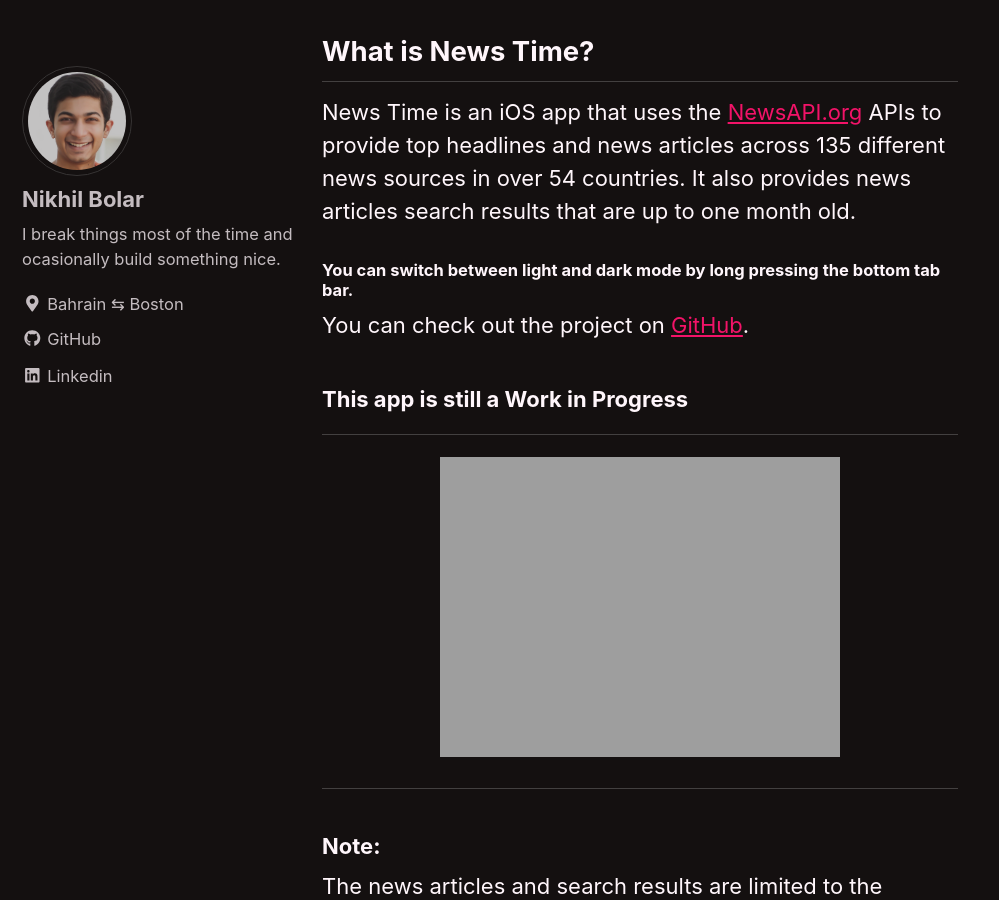
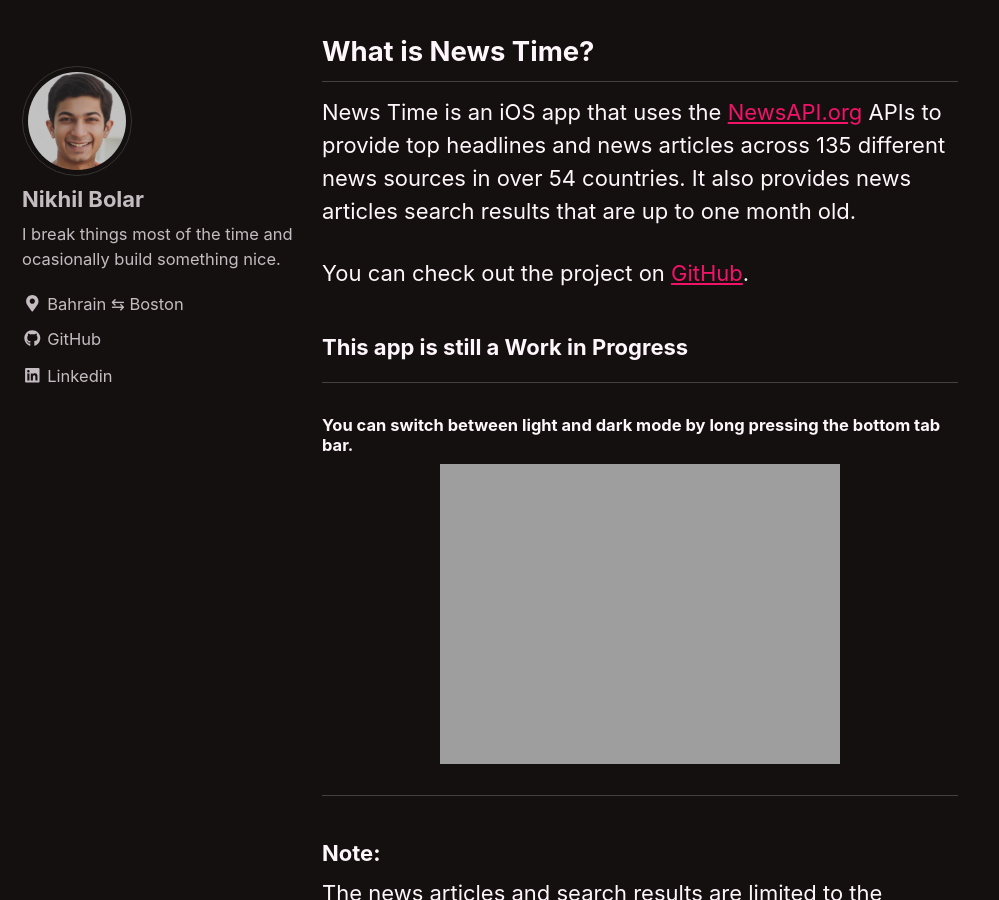
Before and after one commit to nbolar/nbolar.github.io, a Jekyll site: the page built from _posts/2019-06-01-newstime.md, in a window 1280 px wide and 900 px high, scrolled down 457 px. Shown: the whole window, without its empty margins (0-999 px from the left). Built offline with Jekyll 4.4.1, drawn with Linux system fonts in a browser that asks for light colours; cached includes are drawn as plain includes.

Commit message:
Update 2019-06-01-newstime.md

```diff
--- a/_posts/2019-06-01-newstime.md
+++ b/_posts/2019-06-01-newstime.md
@@ -10,12 +10,14 @@
 ## What is News Time?
 News Time is an iOS app that uses the [NewsAPI.org](https://newsapi.org) APIs to provide top headlines and news articles across 135 different news sources in over 54 countries. It also provides news articles search results that are up to one month old.
 
-###### You can switch between light and dark mode by long pressing the bottom tab bar.
+
 
 You can check out the project on [GitHub](https://github.com/nbolar/news-time).
 
 ### This app is still a Work in Progress
 ----
+###### You can switch between light and dark mode by long pressing the bottom tab bar.
+
 <div style="width:image width px; font-size:80%; text-align:center;"><img src="{{ site.url }}{{ site.baseurl }}/images/newsTimeScreenshots.png" alt="News Time" width="width" height="height" style="padding-bottom:0.5em;" /></div>
 ----
 ### Note:
```
